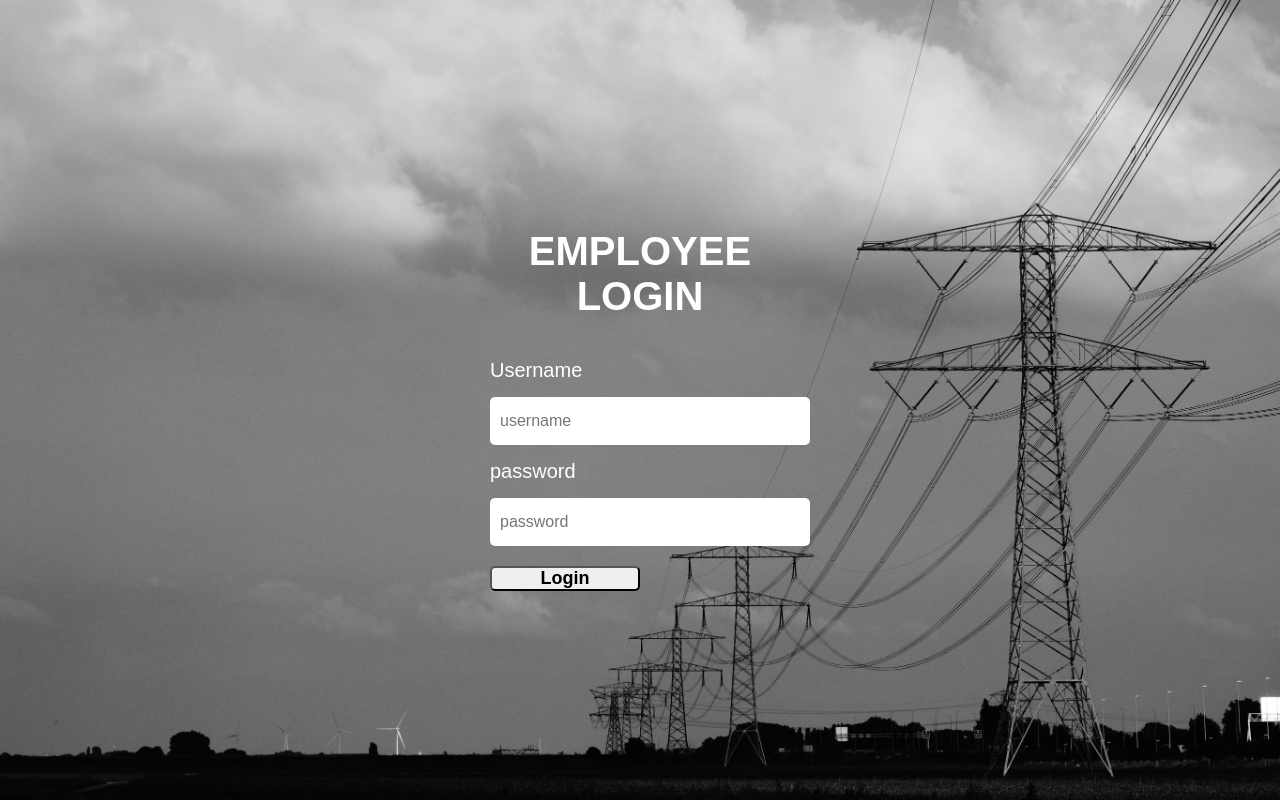
After one commit to SyntaxEnemies/power-corp, a Flask app: template templates/employee.html in a window 1280 px wide. The commit adds this page. Run offline with Flask 2, Linux system fonts and the light colour scheme; the template is opened without the code that fills it, so the values that code supplies are empty.

Commit message:
employee login demo

```diff
--- /dev/null
+++ b/static/style.css
@@ -0,0 +1,47 @@
+*{
+    padding: 0;
+    margin: 0;
+    font-family: sans-serif;
+}
+body{
+    background-image: url(images/login_bg.jpg) ;
+    background-size: cover;
+}
+.login-form{
+    width: 300px;
+    top:50%;
+    left: 50%;
+    transform:translate(-50%,-50%);
+    position: absolute;
+    color:#fff;
+
+}
+.login-form  h1{
+
+    font-size: 40px;
+    text-align: center;
+    text-transform: uppercase;
+    margin: 40px 0;
+
+}
+.login-form p
+{
+    font-size: 20px;
+    margin: 15px 0;
+}
+.login-form input{
+    font-size: 16px;
+    width: 100%;
+    padding:  15px 10px;
+    border: 0;
+    outline: none;
+    border-radius: 5px;
+}
+.login-form button{
+    font-size: 18px;
+    font-weight: bold;
+    margin: 20px 0;
+    width: 50%;
+    border-radius: 5px;
+
+}
--- /dev/null
+++ b/templates/employee.html
@@ -0,0 +1,20 @@
+<!DOCTYPE html>
+<html>
+<head>
+  <title> Login form  </title>
+  <link rel="stylesheet" type="text/css" href="../static/style.css">
+</head>
+<body>
+  <div class="login-form">
+    <h1>Employee Login</h1>
+    <form action="#" method="post">
+      <p>Username</p>
+      <input type="text" name="user" placeholder="username">
+    <p>password</p>
+  <input type="password" name="password" placeholder="password">
+  <button type="submit">Login</button>
+    </form>
+
+  </div>
+  </body>
+  </html>
--- a/templates/home.html
+++ b/templates/home.html
@@ -17,7 +17,7 @@
                        <div class="submenu">
                            <ul>
                               <li><a href='login_base.html'><b><i>USER </i></b></a></li>
-                             <li> <a href="#"><b><i>EMPLOYEE</i></b></a></li>
+                             <li> <a href='employee.html'><b><i>EMPLOYEE</i></b></a></li>
                            </li>
                           </ul>
                          </div>
```
